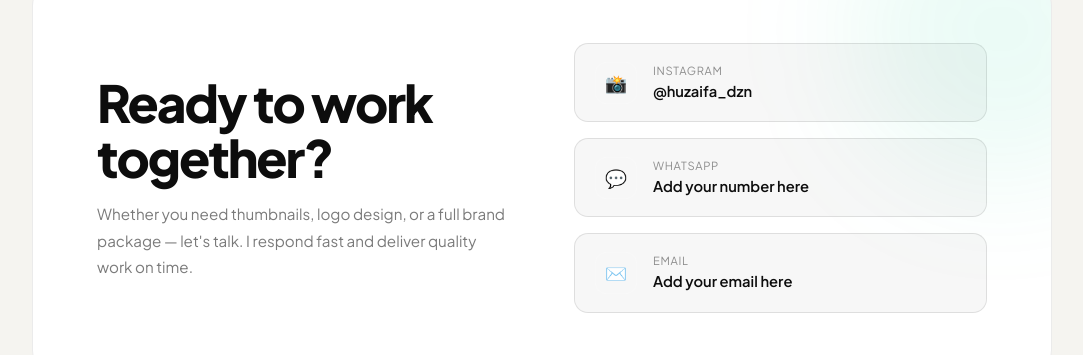
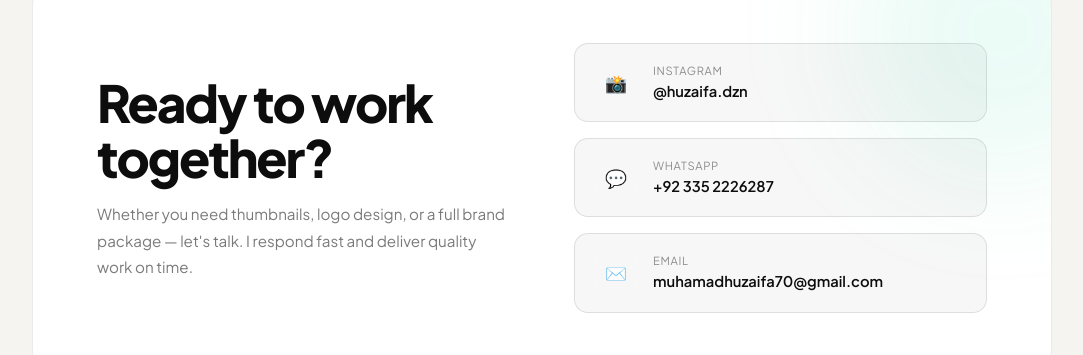
Before and after one commit to Huzaida-dzn/portfolio, a plain HTML site: page index.html in a window 1280 px wide. Shown: the part 3498-3853 px from the top of the page, without its empty margins (98-1181 px from the left). Drawn offline with Linux system fonts and the light colour scheme; a web font is replaced by a local one.

Commit message:
index.html

```diff
--- a/index.html
+++ b/index.html
@@ -1078,25 +1078,25 @@ footer strong { color: var(--ink); font-weight: 600; transition: color 0.35s; }
       <p>Whether you need thumbnails, logo design, or a full brand package — let's talk. I respond fast and deliver quality work on time.</p>
     </div>
     <div class="contact-links">
-      <a href="https://instagram.com/huzaifa_dzn" class="contact-link" target="_blank" rel="noopener">
+      <a href="https://instagram.com/huzaifa.dzn" class="contact-link" target="_blank" rel="noopener">
         <div class="contact-icon">📸</div>
         <div class="contact-link-text">
           <div class="label">Instagram</div>
-          <div class="value">@huzaifa_dzn</div>
+          <div class="value">@huzaifa.dzn</div>
         </div>
       </a>
-      <a href="https://wa.me/92XXXXXXXXXX" class="contact-link" target="_blank" rel="noopener">
+      <a href="https://wa.me/923352226287" class="contact-link" target="_blank" rel="noopener">
         <div class="contact-icon">💬</div>
         <div class="contact-link-text">
-          <div class="label">WhatsApp</div>
-          <div class="value">Add your number here</div>
+          <div class="label">Whatsapp</div>
+          <div class="value">+92 335 2226287</div>
         </div>
       </a>
-      <a href="mailto:your@email.com" class="contact-link">
+      <a href="mailto:muhamadhuzaifa70@gmail.com.com" class="contact-link">
         <div class="contact-icon">✉️</div>
         <div class="contact-link-text">
           <div class="label">Email</div>
-          <div class="value">Add your email here</div>
+          <div class="value">muhamadhuzaifa70@gmail.com</div>
         </div>
       </a>
     </div>
```
